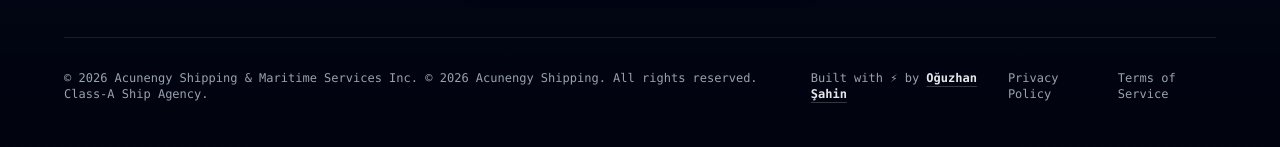
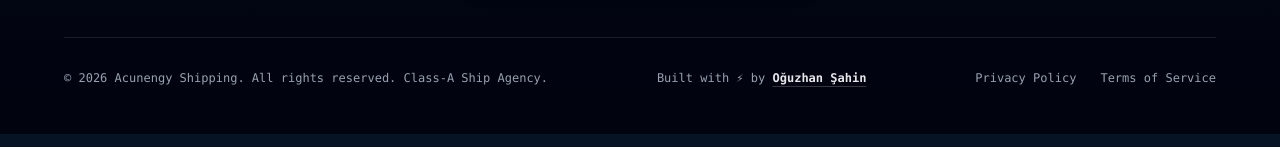
Before and after one commit to sahin-oguzhan/acunengy-shipping, a Next.js app: page /en in a window 1280 px wide. Shown: the part 2070-2217 px from the top of the page. Built offline with nearby package versions, Linux system fonts and the light colour scheme; no server answers.

Commit message:
footer update

```diff
--- a/src/components/layout/Footer.jsx
+++ b/src/components/layout/Footer.jsx
@@ -133,7 +133,6 @@ export default function Footer({ dict, locale, wpData }) {
 
         <div className="pt-8 border-t border-white/10 flex flex-col sm:flex-row items-center justify-between text-xs text-gray-400 font-mono gap-4">
           <p>
-            © {currentYear} Acunengy Shipping & Maritime Services Inc.{' '}
             {isTr
               ? '© 2026 Acunengy Shipping. Tüm hakları saklıdır. A Sınıfı Gemi Acentesi.'
               : '© 2026 Acunengy Shipping. All rights reserved. Class-A Ship Agency.'}
```
